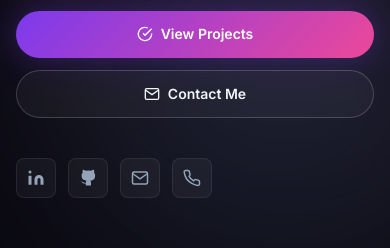
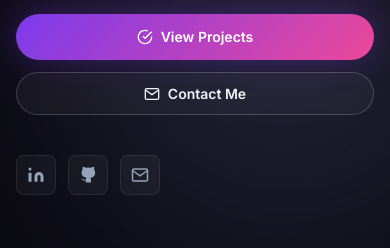
Before and after one commit to sruthivellore/portfolio, a React (Vite) app: page / in a window 390 px wide. Shown: the part 498-746 px from the top of the page. Built offline with nearby package versions, Linux system fonts and the light colour scheme.

Commit message:
Remove phone icon, Contact Me copies email to clipboard with visual feedback

```diff
--- a/src/App.css
+++ b/src/App.css
@@ -188,6 +188,7 @@ section { padding: 96px 0; }
   backdrop-filter: blur(8px);
 }
 .btn-outline:hover { background: var(--glass-hover); border-color: rgba(255,255,255,0.3); transform: translateY(-1px); }
+.contact-copied { background: rgba(16,185,129,0.15) !important; border-color: rgba(16,185,129,0.4) !important; color: #6ee7b7 !important; }
 
 /* ===== NAVBAR ===== */
 .navbar {
--- a/src/components/Hero.jsx
+++ b/src/components/Hero.jsx
@@ -1,6 +1,17 @@
+import { useState } from 'react'
 import { DATA } from '../App'
 
 export default function Hero() {
+  const [copied, setCopied] = useState(false)
+
+  const handleContact = (e) => {
+    e.preventDefault()
+    navigator.clipboard.writeText(DATA.email).then(() => {
+      setCopied(true)
+      setTimeout(() => setCopied(false), 2500)
+    })
+  }
+
   return (
     <section id="hero">
       <div className="container">
@@ -17,14 +28,23 @@ export default function Hero() {
               3+ years shipping full-stack applications, agentic pipelines, and cloud-native systems.
             </p>
             <div className="hero-actions">
-              <a href="#projects" className="btn btn-primary">
+              <a href="#projects" className="btn btn-primary" onClick={e => { e.preventDefault(); document.getElementById('projects')?.scrollIntoView({ behavior: 'smooth' }) }}>
                 <svg width="16" height="16" viewBox="0 0 24 24" fill="none" stroke="currentColor" strokeWidth="2"><path d="M22 11.08V12a10 10 0 1 1-5.93-9.14"/><polyline points="22 4 12 14.01 9 11.01"/></svg>
                 View Projects
               </a>
-              <a href={`mailto:${DATA.email}`} className="btn btn-outline">
-                <svg width="16" height="16" viewBox="0 0 24 24" fill="none" stroke="currentColor" strokeWidth="2"><path d="M4 4h16c1.1 0 2 .9 2 2v12c0 1.1-.9 2-2 2H4c-1.1 0-2-.9-2-2V6c0-1.1.9-2 2-2z"/><polyline points="22,6 12,13 2,6"/></svg>
-                Contact Me
-              </a>
+              <button className={`btn btn-outline contact-btn ${copied ? 'contact-copied' : ''}`} onClick={handleContact}>
+                {copied ? (
+                  <>
+                    <svg width="16" height="16" viewBox="0 0 24 24" fill="none" stroke="currentColor" strokeWidth="2"><polyline points="20 6 9 17 4 12"/></svg>
+                    Email Copied!
+                  </>
+                ) : (
+                  <>
+                    <svg width="16" height="16" viewBox="0 0 24 24" fill="none" stroke="currentColor" strokeWidth="2"><path d="M4 4h16c1.1 0 2 .9 2 2v12c0 1.1-.9 2-2 2H4c-1.1 0-2-.9-2-2V6c0-1.1.9-2 2-2z"/><polyline points="22,6 12,13 2,6"/></svg>
+                    Contact Me
+                  </>
+                )}
+              </button>
             </div>
             <div className="hero-socials">
               <a href={DATA.linkedin} target="_blank" rel="noopener" className="social-icon" title="LinkedIn">
@@ -35,9 +55,6 @@ export default function Hero() {
               </a>
               <a href={`mailto:${DATA.email}`} className="social-icon" title="Email">
                 <svg width="18" height="18" viewBox="0 0 24 24" fill="none" stroke="currentColor" strokeWidth="2"><path d="M4 4h16c1.1 0 2 .9 2 2v12c0 1.1-.9 2-2 2H4c-1.1 0-2-.9-2-2V6c0-1.1.9-2 2-2z"/><polyline points="22,6 12,13 2,6"/></svg>
-              </a>
-              <a href={`tel:${DATA.phone}`} className="social-icon" title="Phone">
-                <svg width="18" height="18" viewBox="0 0 24 24" fill="none" stroke="currentColor" strokeWidth="2"><path d="M22 16.92v3a2 2 0 0 1-2.18 2 19.79 19.79 0 0 1-8.63-3.07A19.5 19.5 0 0 1 4.69 13a19.79 19.79 0 0 1-3.07-8.67A2 2 0 0 1 3.6 2h3a2 2 0 0 1 2 1.72c.127.96.361 1.903.7 2.81a2 2 0 0 1-.45 2.11L8.09 9.91a16 16 0 0 0 6 6l1.27-1.27a2 2 0 0 1 2.11-.45c.907.339 1.85.573 2.81.7A2 2 0 0 1 22 16.92z"/></svg>
               </a>
             </div>
           </div>
```
